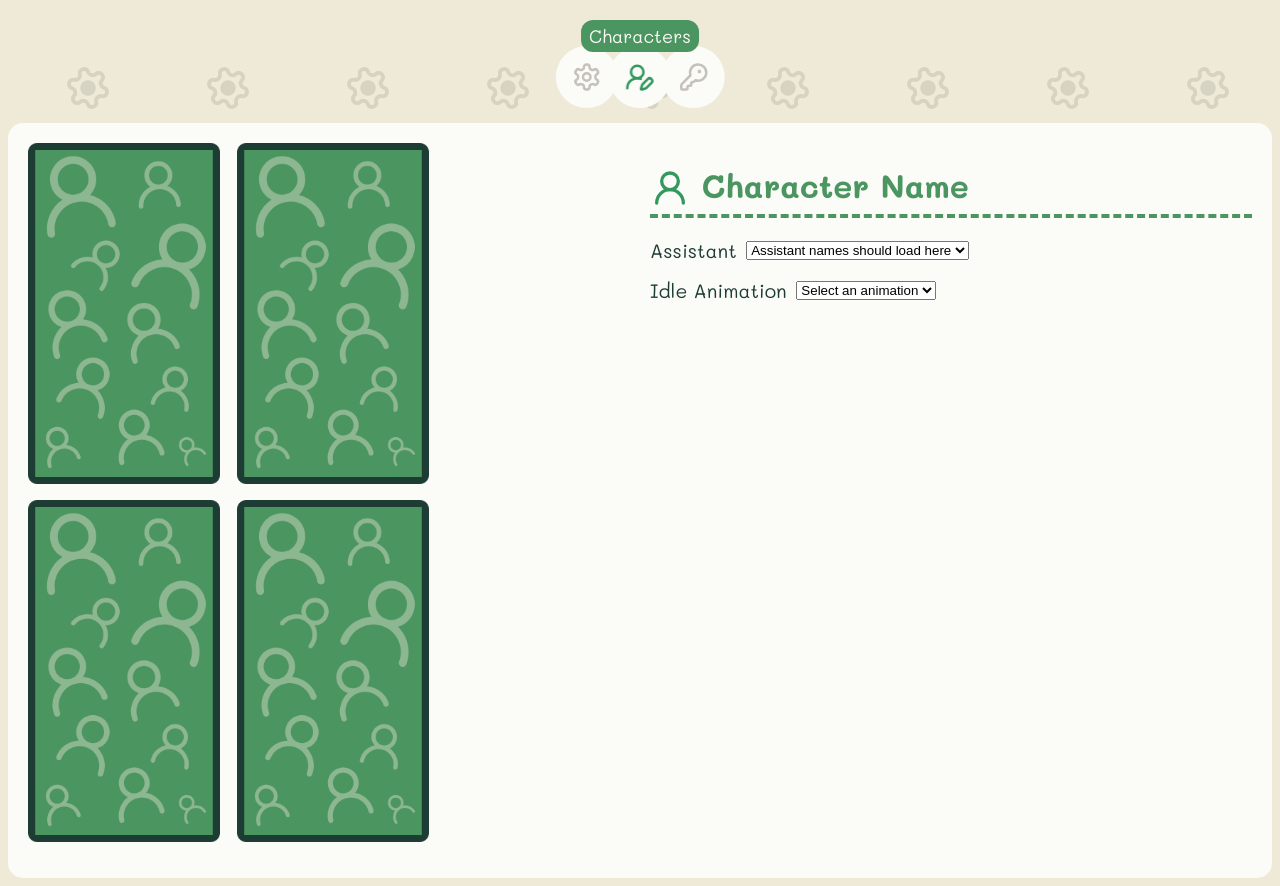
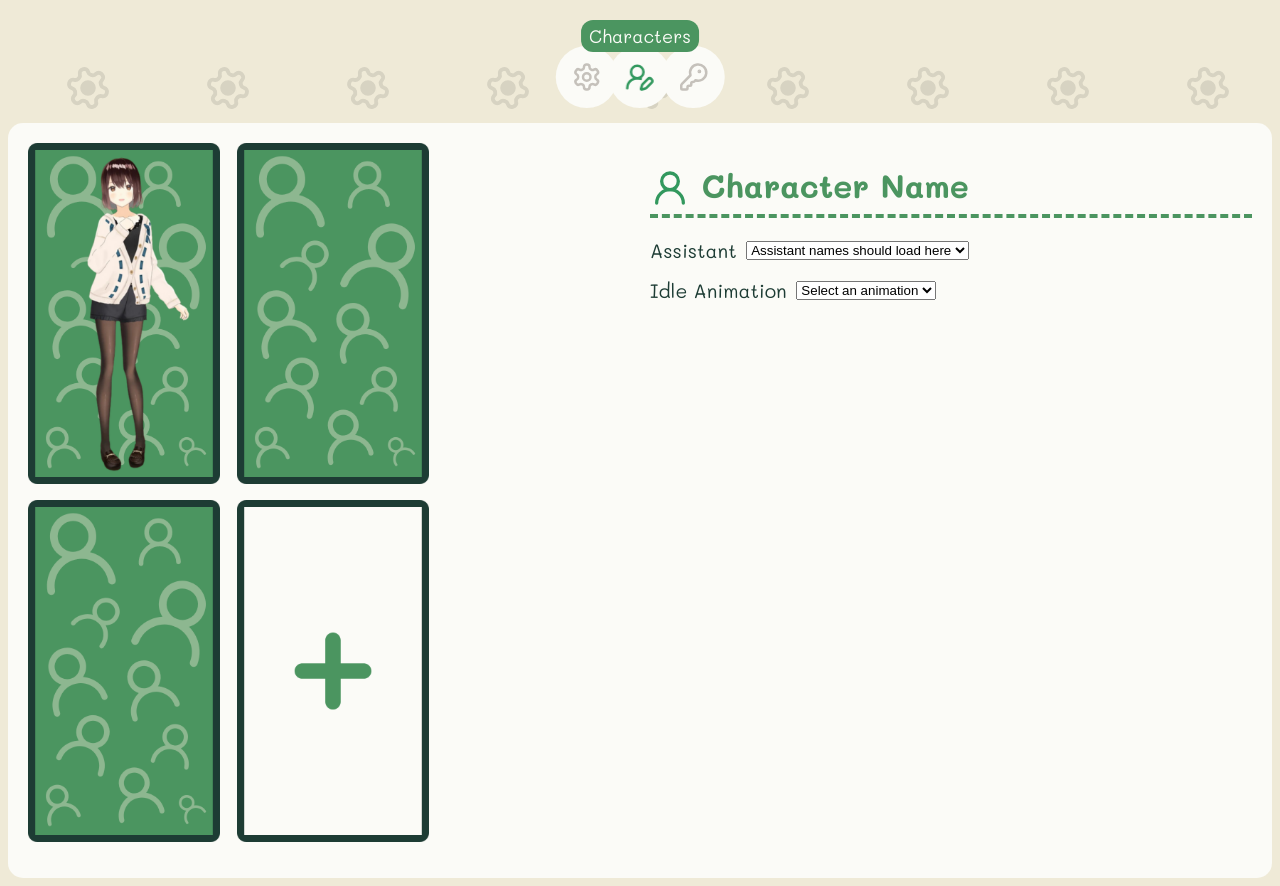
Before and after one commit to Maclean-D/three-assistant-glass, a website: page settings.html in a window 1280 px wide. Both pictures are taken after a click on the button 639 px from the left and 76 px from the top of the page. Drawn offline with Linux system fonts and the light colour scheme; no server answers.

Commit message:
characters folder with samples from Vroid

```diff
--- a/settings.html
+++ b/settings.html
@@ -98,10 +98,10 @@
     <div id="characters-tab" class="tab-content" style="background-color: #fbfbf7; padding: 10px; border-radius: 15px;">
         <div style="display: flex;">
             <div style="flex: 1; padding: 10px;">
+                <img src="images/AvatarSample_A.png" alt="Character Card" style="width: 12rem; height: auto; margin-right: 12px; margin-bottom: 12px; transition: transform 0.3s;" class="character-card">
                 <img src="images/Character_Card_Background.png" alt="Character Card" style="width: 12rem; height: auto; margin-right: 12px; margin-bottom: 12px; transition: transform 0.3s;" class="character-card">
                 <img src="images/Character_Card_Background.png" alt="Character Card" style="width: 12rem; height: auto; margin-right: 12px; margin-bottom: 12px; transition: transform 0.3s;" class="character-card">
-                <img src="images/Character_Card_Background.png" alt="Character Card" style="width: 12rem; height: auto; margin-right: 12px; margin-bottom: 12px; transition: transform 0.3s;" class="character-card">
-                <img src="images/Character_Card_Background.png" alt="Character Card" style="width: 12rem; height: auto; margin-right: 12px; margin-bottom: 12px; transition: transform 0.3s;" class="character-card">
+                <img src="images/Add_Character_Card.png" alt="Character Card" style="width: 12rem; height: auto; margin-right: 12px; margin-bottom: 12px; transition: transform 0.3s;" class="character-card">
             </div>
             <div style="flex: 1; padding: 10px;">
                 <h1>
```
Also changed, not shown: images/Add_Character_Card.png (added), images/AvatarSample_A.png (added), 3 other files.
